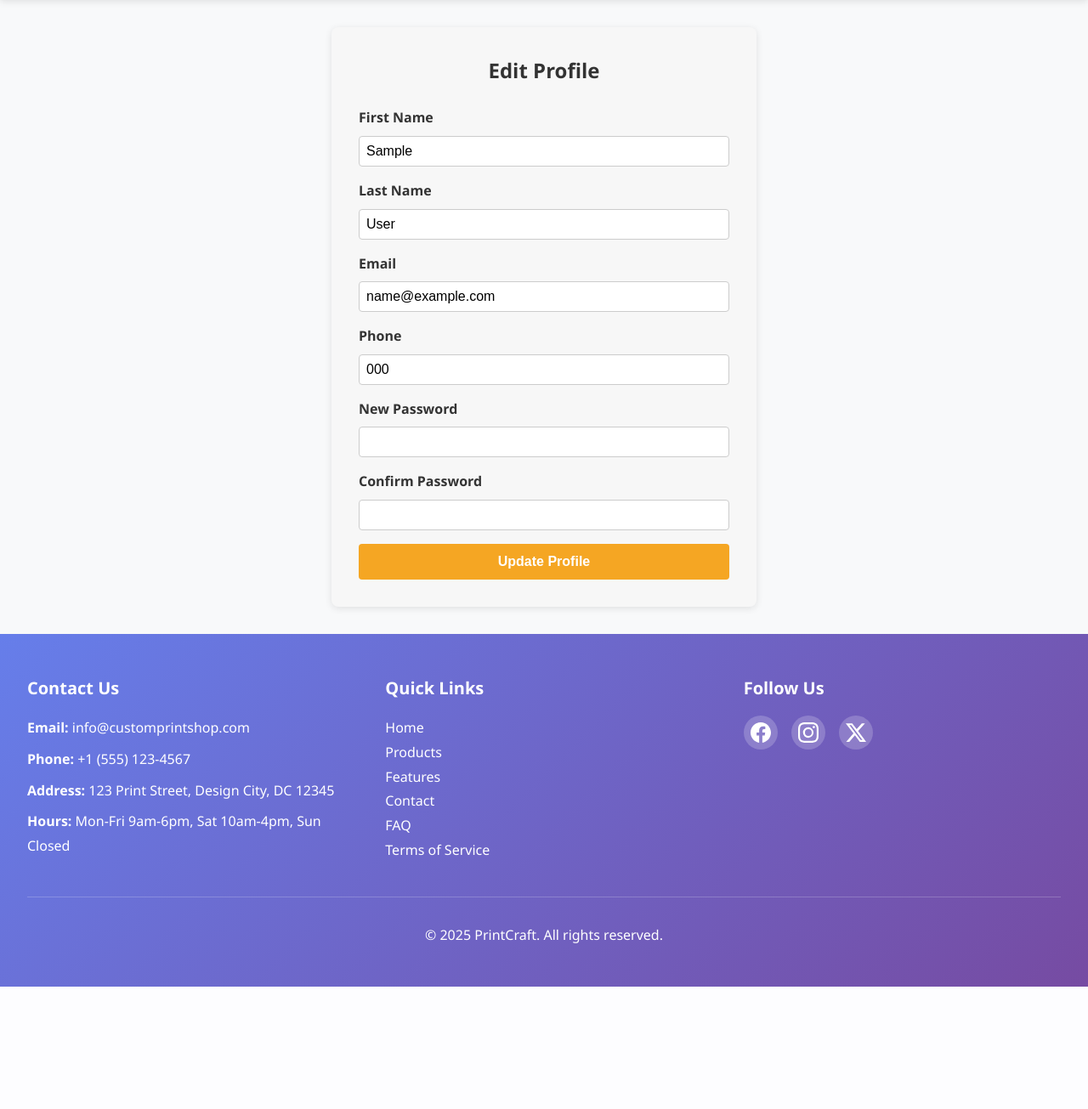
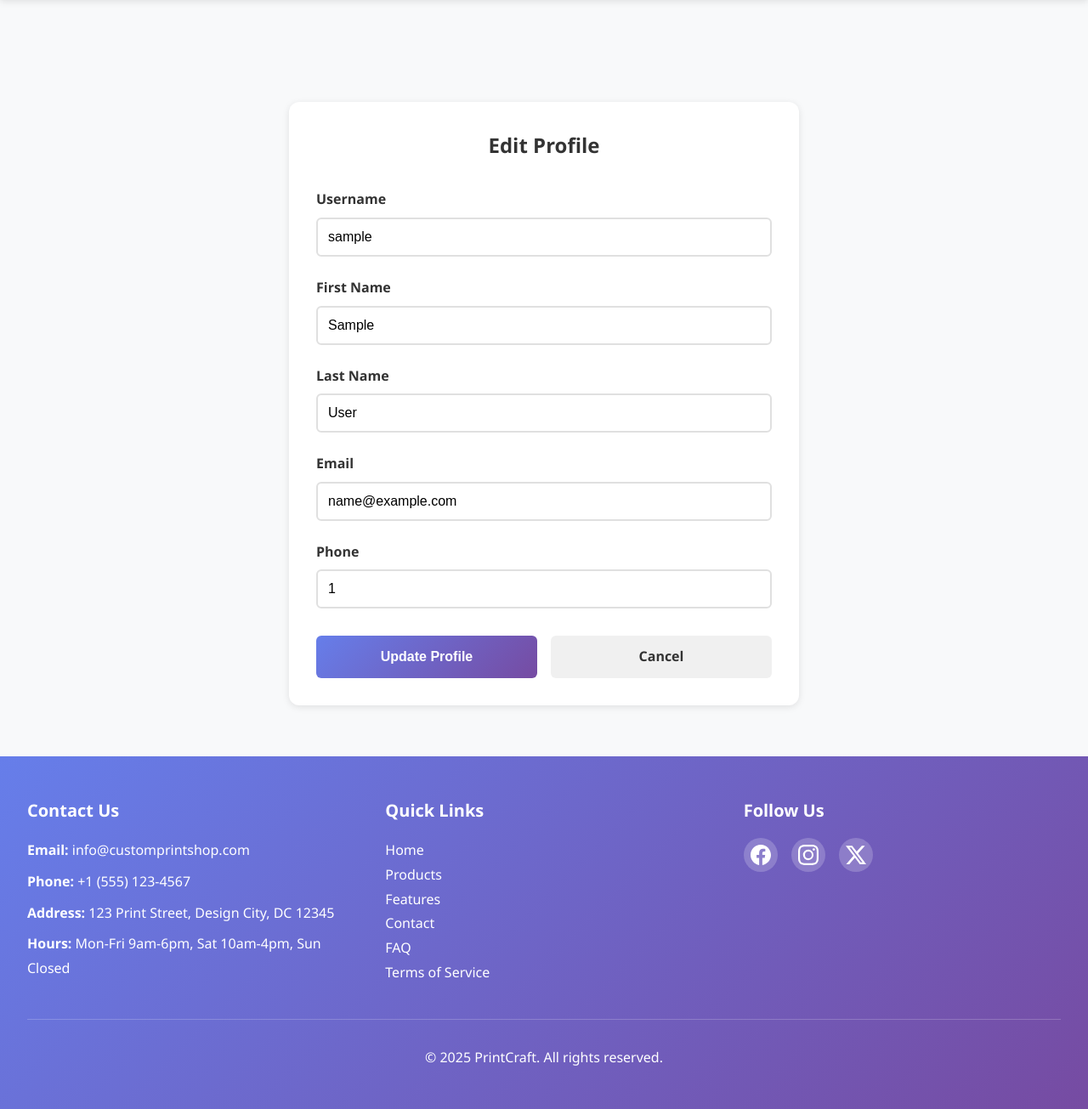
Before and after one commit to melissa0987/custom-print-shop, a Flask app: page /customer/profile/edit in a window 1280 px wide. Shown: the part 70-1375 px from the top of the page at 85% size. Before the commit the page ends 1231 px from the top, so only its background shows below. Run offline with Flask 3, Linux system fonts and the light colour scheme; the visitor is signed in with stand-in values (Sample User, id 1); a database or web service that is not in the repository returns one stand-in record (values such as "Sample title"); parts of the project's set-up code (start-up, migrations or seed data) failed here and were passed over; some libraries are stand-ins or nearby versions.

Commit message:
feat: profile edit implemented

```diff
--- a/app/models/customer.py
+++ b/app/models/customer.py
@@ -159,15 +159,30 @@ class Customer:
             cur.execute(sql)
             return cur.fetchall()
 
+    def get_by_email(self, email):
+        """Get customer by email"""
+        sql = "SELECT * FROM customers WHERE email = %s;"
+        with get_cursor(commit=False) as cur:
+            cur.execute(sql, (email,))
+            return cur.fetchone()
+
 
 from flask_wtf import FlaskForm
 from wtforms import StringField, PasswordField
-from wtforms.validators import DataRequired, Email, Optional
+from wtforms.validators import DataRequired, Email, Optional, Length, Regexp
 
 class EditProfileForm(FlaskForm):
+    username = StringField('Username', validators=[
+        DataRequired(),
+        Length(min=3, max=50),
+        Regexp('^[a-z0-9_-]+$', message="Username must contain only lowercase letters, numbers, underscores, and hyphens")
+    ])
     first_name = StringField('First Name', validators=[DataRequired()])
     last_name = StringField('Last Name', validators=[DataRequired()])
     email = StringField('Email', validators=[DataRequired(), Email()])
     phone = StringField('Phone', validators=[Optional()])
-    password = PasswordField('New Password', validators=[Optional()])
+    password = PasswordField('New Password (leave blank to keep current)', validators=[
+        Optional(),
+        Length(min=8, message="Password must be at least 8 characters")
+    ])
     confirm_password = PasswordField('Confirm Password', validators=[Optional()])
--- a/app/routes/customer.py
+++ b/app/routes/customer.py
@@ -25,26 +25,6 @@ def profile():
     return render_template('auth/profile.html', customer=customer, stats=stats)
 
 
-# Update customer profile
-@customer_bp.route('/profile/update', methods=['POST'])
-@login_required
-def update_profile():
-    customer_id = session.get('customer_id')
-    data = request.get_json(silent=True) or request.form.to_dict()
-
-    success, result = CustomerService.update_profile(customer_id, **data)
-    if not success:
-        if request.is_json:
-            return jsonify({'error': result}), 400
-        flash(result, "error")
-        return redirect(url_for('customer.profile'))
-
-    if request.is_json:
-        return jsonify({'message': 'Profile updated successfully', 'customer': result}), 200
-
-    flash("Profile updated successfully", "success")
-    return redirect(url_for('customer.profile'))
-
 
 @customer_bp.route('/profile/edit', methods=['GET', 'POST'])
 @login_required
@@ -55,12 +35,62 @@ def edit_profile():
         flash("Customer not found", "error")
         return redirect(url_for('main.homepage'))
 
-    form = EditProfileForm(obj=customer)
+    form = EditProfileForm()
+
     if form.validate_on_submit():
-        # Call your service to update customer info
-        CustomerService.update_customer(customer_id, form.data)
-        flash("Profile updated successfully!", "success")
-        return redirect(url_for('customer.profile'))
+        # Check if username changed and is unique
+        if form.username.data != customer['username']:
+            from app.models.customer import Customer
+            existing = Customer().get_by_username(form.username.data)
+            if existing:
+                flash("Username already taken", "error")
+                return render_template('auth/edit_profile.html', form=form, customer=customer)
+
+        # Check if email changed and is unique
+        if form.email.data != customer['email']:
+            from app.models.customer import Customer
+            # You'll need to add get_by_email method to Customer model
+            existing = Customer().get_by_email(form.email.data)
+            if existing:
+                flash("Email already taken", "error")
+                return render_template('auth/edit_profile.html', form=form, customer=customer)
+
+        # Update customer info
+        update_data = {
+            'first_name': form.first_name.data,
+            'last_name': form.last_name.data,
+            'email': form.email.data,
+            'username': form.username.data,
+            'phone_number': form.phone.data or None
+        }
+
+        # Handle password change if provided
+        if form.password.data:
+            if form.password.data != form.confirm_password.data:
+                flash("Passwords do not match", "error")
+                return render_template('auth/edit_profile.html', form=form, customer=customer)
+
+            from werkzeug.security import generate_password_hash
+            update_data['password_hash'] = generate_password_hash(form.password.data)
+
+        success, result = CustomerService.update_profile(customer_id, **update_data)
+        if success:
+            # Update session username if changed
+            if form.username.data != customer['username']:
+                session['username'] = form.username.data
+
+            flash("Profile updated successfully!", "success")
+            return redirect(url_for('customer.profile'))
+        else:
+            flash(result, "error")
+
+    # Pre-populate form with current data on GET request
+    if request.method == 'GET':
+        form.first_name.data = customer['first_name']
+        form.last_name.data = customer['last_name']
+        form.email.data = customer['email']
+        form.username.data = customer['username']
+        form.phone.data = customer.get('phone_number')
 
     return render_template('auth/edit_profile.html', form=form, customer=customer)
 
@@ -87,4 +117,4 @@ def change_password():
 @customer_bp.route('/profile/change-password-page', methods=['GET'])
 @login_required
 def change_password_page():
-    return render_template('customer/change_password.html')
+    return render_template('auth/change_password.html')
--- a/app/services/customer_service.py
+++ b/app/services/customer_service.py
@@ -13,13 +13,24 @@ class CustomerService:
     @staticmethod
     def update_profile(customer_id, **kwargs):
         model = Customer()
-        # Basic validation (optional)
-        if 'email' in kwargs and not Validators.validate_email(kwargs['email']):
+
+        # Remove None values
+        update_data = {k: v for k, v in kwargs.items() if v is not None}
+
+        if not update_data:
+            return False, "No changes to update"
+
+        # Validate email if provided
+        if 'email' in update_data and not Validators.validate_email(update_data['email']):
             return False, "Invalid email address"
 
-        updated = model.update(customer_id, **kwargs)
+        # Validate username if provided
+        if 'username' in update_data and not Validators.validate_username(update_data['username']):
+            return False, "Invalid username format"
+
+        updated = model.update(customer_id, **update_data)
         if not updated:
-            return False, "No changes were made"
+            return False, "Failed to update profile"
 
         customer = model.get_by_id(customer_id)
         return True, customer
--- a/app/templates/auth/edit_profile.html
+++ b/app/templates/auth/edit_profile.html
@@ -23,84 +23,138 @@
         {{ form.hidden_tag() }}
 
         <div class="form-group">
+            {{ form.username.label }}
+            {{ form.username(class="form-control") }}
+            {% if form.username.errors %}
+                <span class="error">{{ form.username.errors[0] }}</span>
+            {% endif %}
+        </div>
+
+        <div class="form-group">
             {{ form.first_name.label }}
             {{ form.first_name(class="form-control") }}
+            {% if form.first_name.errors %}
+                <span class="error">{{ form.first_name.errors[0] }}</span>
+            {% endif %}
         </div>
 
         <div class="form-group">
             {{ form.last_name.label }}
             {{ form.last_name(class="form-control") }}
+            {% if form.last_name.errors %}
+                <span class="error">{{ form.last_name.errors[0] }}</span>
+            {% endif %}
         </div>
 
         <div class="form-group">
             {{ form.email.label }}
             {{ form.email(class="form-control") }}
+            {% if form.email.errors %}
+                <span class="error">{{ form.email.errors[0] }}</span>
+            {% endif %}
         </div>
 
         <div class="form-group">
             {{ form.phone.label }}
             {{ form.phone(class="form-control") }}
+            {% if form.phone.errors %}
+                <span class="error">{{ form.phone.errors[0] }}</span>
+            {% endif %}
         </div>
-
-        <div class="form-group">
-            {{ form.password.label }}
-            {{ form.password(class="form-control") }}
+        <div class="button-group">
+            <button type="submit" class="btn-submit">Update Profile</button>
+            <a href="{{ url_for('customer.profile') }}" class="btn-cancel">Cancel</a>
         </div>
-
-        <div class="form-group">
-            {{ form.confirm_password.label }}
-            {{ form.confirm_password(class="form-control") }}
-        </div>
-
-        <button type="submit" class="btn-submit">Update Profile</button>
     </form>
 </div>
 
 <style>
 .profile-edit-container {
-    max-width: 500px;
-    margin: 2rem auto;
+    max-width: 600px;
+    margin: 120px auto 60px;
     padding: 2rem;
-    background: #f7f7f7;
-    border-radius: 8px;
+    background: #fff;
+    border-radius: 12px;
+    box-shadow: 0 2px 8px rgba(0,0,0,0.1);
 }
 
 .profile-edit-container h2 {
     text-align: center;
+    margin-bottom: 2rem;
+    color: #333;
+}
+
+.form-group {
     margin-bottom: 1.5rem;
 }
 
-.form-group {
-    margin-bottom: 1rem;
-    display: flex;
-    flex-direction: column;
-}
-
 .form-group label {
+    display: block;
     margin-bottom: 0.5rem;
     font-weight: 600;
+    color: #333;
 }
 
 .form-group input {
-    padding: 0.5rem;
-    border: 1px solid #ccc;
-    border-radius: 4px;
+    width: 100%;
+    padding: 0.75rem;
+    border: 2px solid #e0e0e0;
+    border-radius: 6px;
+    font-size: 1rem;
+    transition: border-color 0.3s;
+}
+
+.form-group input:focus {
+    outline: none;
+    border-color: #667eea;
+}
+
+.error {
+    color: #dc3545;
+    font-size: 0.875rem;
+    margin-top: 0.25rem;
+    display: block;
+}
+
+.button-group {
+    display: flex;
+    gap: 1rem;
+    margin-top: 2rem;
+}
+
+.btn-submit, .btn-cancel {
+    flex: 1;
+    padding: 0.75rem;
+    border: none;
+    border-radius: 6px;
+    cursor: pointer;
+    font-weight: bold;
+    font-size: 1rem;
+    text-align: center;
+    text-decoration: none;
+    transition: all 0.3s;
 }
 
 .btn-submit {
-    width: 100%;
-    padding: 0.75rem;
-    background-color: #f5a623;
+    background: linear-gradient(135deg, #667eea 0%, #764ba2 100%);
     color: white;
-    border: none;
-    border-radius: 4px;
-    cursor: pointer;
-    font-weight: bold;
-    font-size: 1rem;
 }
 
 .btn-submit:hover {
-    background-color: #d48806;
+    transform: translateY(-2px);
+    box-shadow: 0 4px 12px rgba(102, 126, 234, 0.4);
+}
+
+.btn-cancel {
+    background: #f0f0f0;
+    color: #333;
+    display: flex;
+    align-items: center;
+    justify-content: center;
+}
+
+.btn-cancel:hover {
+    background: #e0e0e0;
 }
 </style>
 {% endblock %}
--- a/database/select.sql
+++ b/database/select.sql
@@ -980,5 +980,5 @@ ORDER BY revenue_rank;
 
 SELECT username, password_hash FROM customers WHERE username='johndoe';
 
-select * from customers where username='test';
+select * from customers;
 select * from orders where customer_id=1 ;
```
